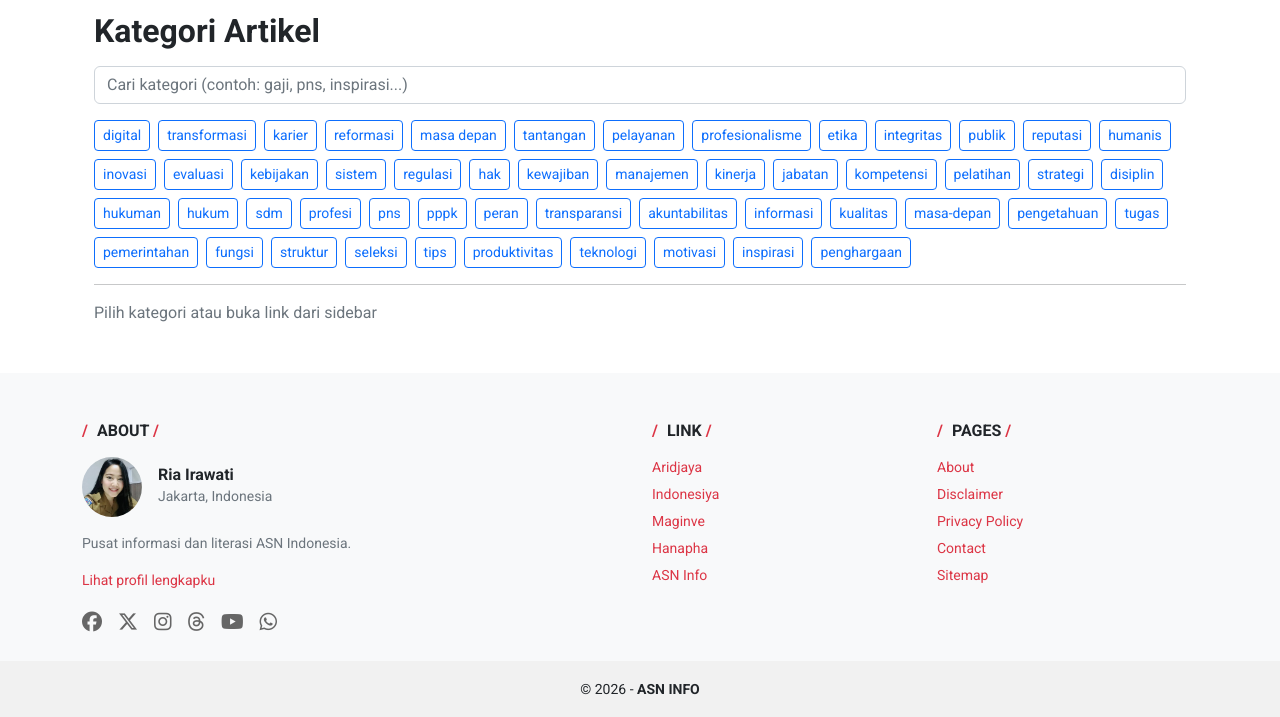
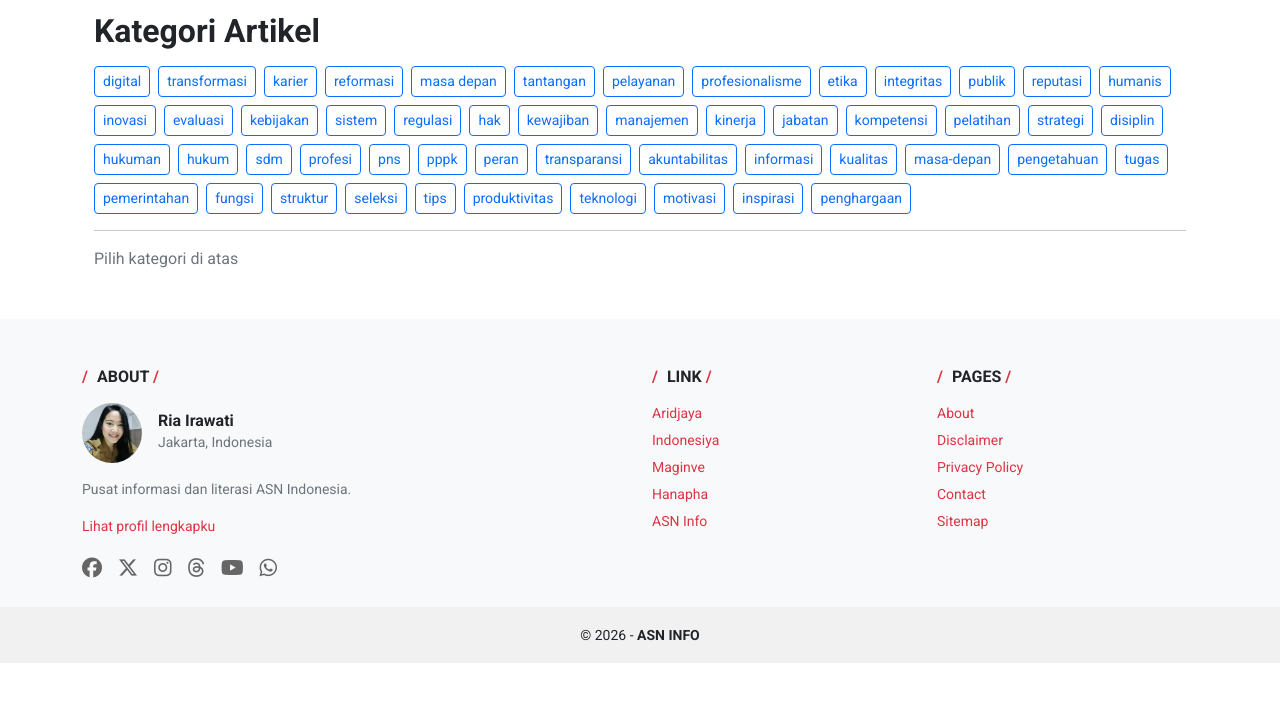
Before and after one commit to asninfoh/asninfoh.github.io, a Jekyll site: the page built from categories/index.html, in a window 1280 px wide and 956 px high, cut to the strip 239-956 px from the top of the window. Built offline with Jekyll 4.4.1, drawn with Linux system fonts in a browser that asks for light colours.

Commit message:
Update index.html

```diff
--- a/categories/index.html
+++ b/categories/index.html
@@ -8,33 +8,34 @@
 
   <h2 class="fw-bold mb-3">Kategori Artikel</h2>
 
-  <!-- SEARCH KATEGORI -->
-  <input id="catSearch"
-         class="form-control mb-3"
-         placeholder="Cari kategori (contoh: gaji, pns, inspirasi...)">
-
   <!-- BUTTON KATEGORI -->
   <div class="d-flex flex-wrap gap-2 mb-3">
 
     {% for category in site.categories %}
-      <button class="btn btn-sm btn-outline-primary"
-              onclick="location.hash='{{ category[0] | slugify }}'; showCat('{{ category[0] | slugify }}')">
+      <a href="/categories/#{{ category[0] | slugify }}"
+         class="btn btn-sm btn-outline-primary">
         {{ category[0] }}
-      </button>
+      </a>
     {% endfor %}
 
   </div>
 
   <hr>
 
-  <!-- OUTPUT POST -->
+  <!-- OUTPUT -->
   <div id="postList">
-    <p class="text-muted">Pilih kategori atau buka link dari sidebar</p>
+
+    {% if page.category %}
+      {% assign posts = site.categories[page.category] %}
+    {% endif %}
+
+    <p class="text-muted">Pilih kategori di atas</p>
+
   </div>
 
 </div>
 
-<!-- DATA KATEGORI -->
+<!-- SCRIPT AUTO LOAD -->
 <script>
 const CAT_DATA = {
   {% for category in site.categories %}
@@ -50,15 +51,10 @@
   {% endfor %}
 };
 
-// TAMPILKAN POST (SEPERTI INDEX)
-function showCat(cat) {
+function render(cat) {
   const posts = CAT_DATA[cat];
 
-  if (!posts) {
-    document.getElementById("postList").innerHTML =
-      "<p class='text-danger'>Kategori tidak ditemukan</p>";
-    return;
-  }
+  if (!posts) return;
 
   let html = "";
 
@@ -88,54 +84,12 @@
   document.getElementById("postList").innerHTML = html;
 }
 
-// SEARCH KATEGORI
-document.getElementById("catSearch").addEventListener("input", function () {
-  const q = this.value.toLowerCase();
-
-  let html = "";
-  let found = false;
-
-  Object.keys(CAT_DATA).forEach(cat => {
-    if (cat.includes(q)) {
-      found = true;
-
-      html += `<h5 class="mt-3">${cat}</h5>`;
-
-      CAT_DATA[cat].forEach(p => {
-        html += `
-          <div class="d-flex mb-3">
-
-            ${p.image ? `
-            <div class="me-2">
-              <a href="${p.url}">
-                <img src="${p.image}"
-                     style="width:120px;height:75px;object-fit:cover;border-radius:6px;">
-              </a>
-            </div>` : ""}
-
-            <div class="flex-grow-1">
-              <a href="${p.url}"
-                 class="text-dark text-decoration-none fw-semibold d-block">
-                ${p.title}
-              </a>
-            </div>
-
-          </div>
-        `;
-      });
-    }
-  });
-
-  document.getElementById("postList").innerHTML =
-    found ? html : "<p class='text-danger'>Kategori tidak ditemukan</p>";
-});
-
-// AUTO LOAD DARI URL (#inspirasi)
+// AUTO LOAD DARI HASH (INI YANG PENTING)
 window.addEventListener("load", function () {
   const hash = window.location.hash.replace("#", "").toLowerCase();
 
   if (hash && CAT_DATA[hash]) {
-    showCat(hash);
+    render(hash);
   }
 });
 </script>
```
